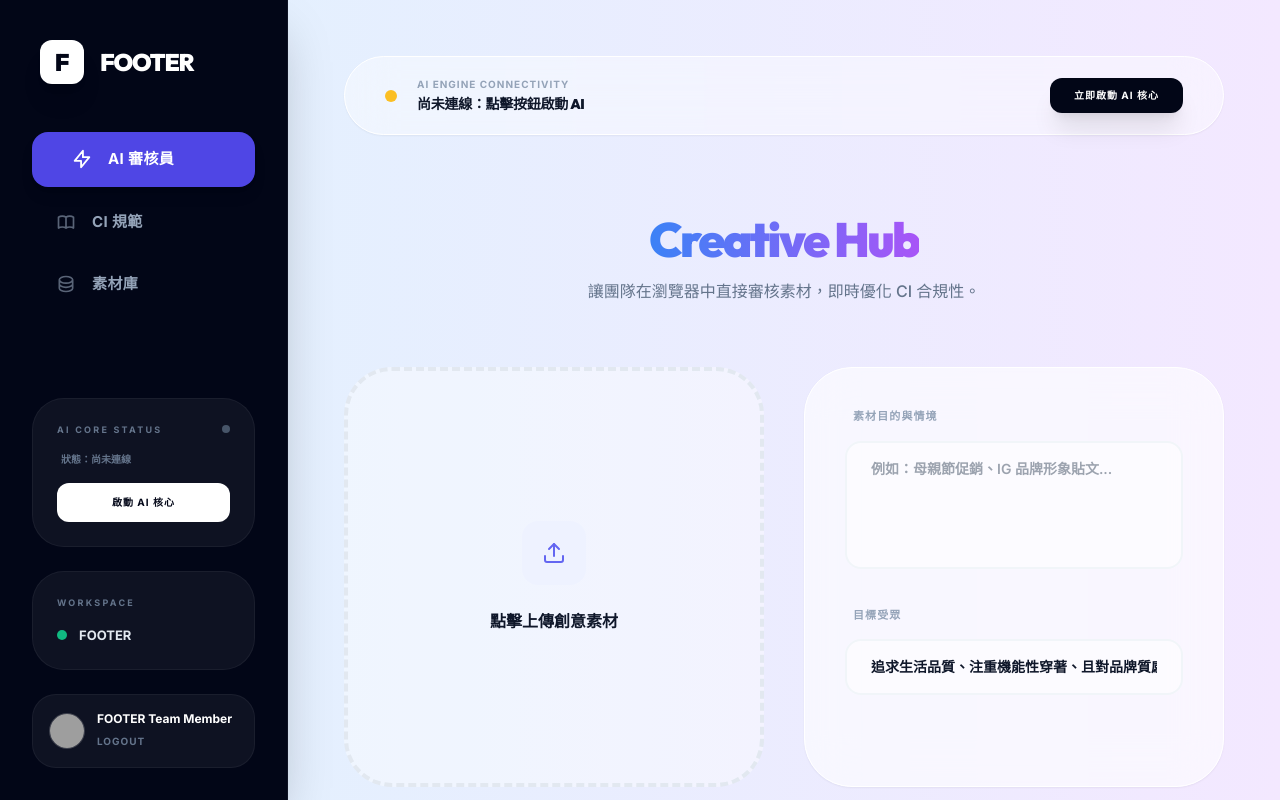
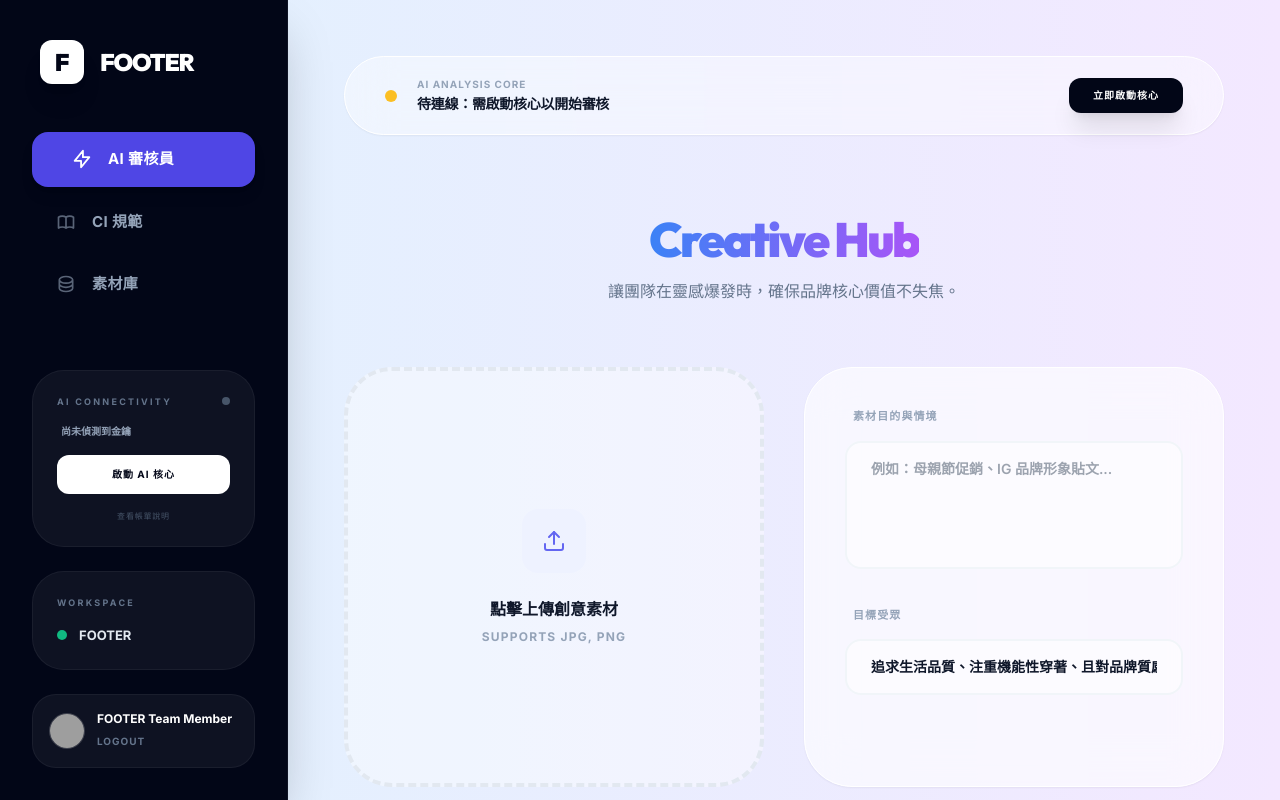
Before and after one commit to purechrisxx-cloud/CI-goalkeeper, a React (Vite) app: page / in a window 1280 px wide. Both pictures are taken after a click on the button "團隊快速進入系統". Built offline with nearby package versions, Linux system fonts and the light colour scheme; grey boxes are pictures that could not be loaded.

Commit message:
Add files via upload

```diff
--- a/components/AuditView.tsx
+++ b/components/AuditView.tsx
@@ -15,9 +15,7 @@ const AuditView: React.FC<AuditViewProps> = ({ ci, onAssetSave, assets }) => {
   const [loading, setLoading] = useState(false);
   const [result, setResult] = useState<AuditResult | null>(null);
   const [currentGroupId, setCurrentGroupId] = useState<string | null>(null);
-
-  // 核心連線狀態
-  const [connectionStatus, setConnectionStatus] = useState<'ready' | 'pending'>('pending');
+  const [hasKey, setHasKey] = useState(false);
 
   const [assetIntent, setAssetIntent] = useState('');
   const [assetTargetAudience, setAssetTargetAudience] = useState(ci.targetAudience || '');
@@ -25,40 +23,29 @@ const AuditView: React.FC<AuditViewProps> = ({ ci, onAssetSave, assets }) => {
   const fileInputRef = useRef<HTMLInputElement>(null);
 
   useEffect(() => {
-    const initConnection = async () => {
+    const checkAuth = async () => {
       const aistudio = (window as any).aistudio;
-
       if (process.env.API_KEY && process.env.API_KEY !== "") {
-        setConnectionStatus('ready');
+        setHasKey(true);
       } else if (aistudio && typeof aistudio.hasSelectedApiKey === 'function') {
-        const hasKey = await aistudio.hasSelectedApiKey();
-        setConnectionStatus(hasKey ? 'ready' : 'pending');
+        const val = await aistudio.hasSelectedApiKey();
+        setHasKey(val);
       } else {
-        setConnectionStatus('pending');
+        setHasKey(false);
       }
     };
-
-    initConnection();
-    const interval = setInterval(initConnection, 4000);
-    return () => clearInterval(interval);
+    checkAuth();
+    const timer = setInterval(checkAuth, 4000);
+    return () => clearInterval(timer);
   }, []);
 
   const handleOpenKeySelector = async () => {
     const aistudio = (window as any).aistudio;
     if (aistudio && typeof aistudio.openSelectKey === 'function') {
-      try {
-        await aistudio.openSelectKey();
-        setConnectionStatus('ready');
-      } catch (e) {
-        console.error(e);
-      }
+      await aistudio.openSelectKey();
+      setHasKey(true);
     } else {
-      alert(
-        "【AI 核心啟動提示】\n\n" +
-        "在正式瀏覽器環境中，AI 功能需要透過環境變數 (Environment Variables) 設定金鑰。\n\n" +
-        "如果您是開發者：\n請在部署平台設定 API_KEY。\n\n" +
-        "如果您是使用者：\n請聯絡管理員確認系統金鑰是否已配置。"
-      );
+      alert("啟動失敗：目前瀏覽器環境未提供金鑰連線介面。請在專屬預覽連結中開啟，或請技術管理員配置環境變數 API_KEY。");
     }
   };
 
@@ -85,7 +72,7 @@ const AuditView: React.FC<AuditViewProps> = ({ ci, onAssetSave, assets }) => {
   const handleAudit = async () => {
     if (!file) return;
 
-    if (connectionStatus !== 'ready') {
+    if (!hasKey) {
       await handleOpenKeySelector();
       return;
     }
@@ -109,8 +96,9 @@ const AuditView: React.FC<AuditViewProps> = ({ ci, onAssetSave, assets }) => {
     } catch (error: any) {
       console.error(error);
       if (error.message.includes("Requested entity was not found") || error.message.includes("API key")) {
-        setConnectionStatus('pending');
-        alert("金鑰驗證失敗。請確認金鑰是否有效，或重新連線個人 Google Gemini 金鑰。");
+        setHasKey(false);
+        alert("連線失效或金鑰已過期，請點擊重新啟動 AI 核心。");
+        handleOpenKeySelector();
       } else {
         alert(`分析發生錯誤：${error.message}`);
       }
@@ -123,32 +111,29 @@ const AuditView: React.FC<AuditViewProps> = ({ ci, onAssetSave, assets }) => {
 
   return (
     <div className="max-w-7xl mx-auto space-y-12 pb-32">
+      {/* Top Banner for Status */}
       <div className="flex items-center justify-between bg-white/40 backdrop-blur-xl px-10 py-5 rounded-[2.5rem] border border-white shadow-sm">
         <div className="flex items-center gap-5">
-          <div className={`w-3 h-3 rounded-full ${
-            connectionStatus === 'ready' ? 'bg-emerald-500 animate-pulse' : 'bg-amber-400'
-          }`}></div>
+          <div className={`w-3 h-3 rounded-full ${hasKey ? 'bg-emerald-500 animate-pulse' : 'bg-amber-400'}`}></div>
           <div>
-            <p className="text-[10px] font-black text-slate-400 uppercase tracking-widest mb-0.5">AI Engine Connectivity</p>
+            <p className="text-[10px] font-black text-slate-400 uppercase tracking-widest mb-0.5">AI Analysis Core</p>
             <p className="text-sm font-black text-slate-900 brand-font">
-              {connectionStatus === 'ready' ? '系統已連線：Google Gemini 核心' : '尚未連線：點擊按鈕啟動 AI'}
+              {hasKey ? 'Gemini 引擎已就緒' : '待連線：需啟動核心以開始審核'}
             </p>
           </div>
         </div>
-
-        <button
-          onClick={handleOpenKeySelector}
-          className="bg-slate-950 text-white px-6 py-2.5 rounded-xl text-[10px] font-black uppercase tracking-widest hover:bg-indigo-600 transition-all shadow-xl"
-        >
-          {connectionStatus === 'ready' ? '管理 AI 配置' : '立即啟動 AI 核心'}
-        </button>
+        {!hasKey && (
+          <button onClick={handleOpenKeySelector} className="bg-slate-950 text-white px-6 py-2.5 rounded-xl text-[10px] font-black uppercase tracking-widest hover:bg-indigo-600 transition-all shadow-xl">
+            立即啟動核心
+          </button>
+        )}
       </div>
 
-      <header className="relative flex flex-col items-center pt-8 pb-4">
+      <header className="relative flex flex-col items-center pt-8 pb-4 text-center">
         <h1 className="text-5xl font-black brand-font tracking-tighter mb-4">
           <span className="gradient-text">Creative Hub</span>
         </h1>
-        <p className="text-slate-500 font-medium text-center">讓團隊在瀏覽器中直接審核素材，即時優化 CI 合規性。</p>
+        <p className="text-slate-500 font-medium">讓團隊在靈感爆發時，確保品牌核心價值不失焦。</p>
       </header>
 
       {!result ? (
@@ -165,6 +150,7 @@ const AuditView: React.FC<AuditViewProps> = ({ ci, onAssetSave, assets }) => {
                 <div className="flex flex-col items-center justify-center h-full">
                   <div className="w-16 h-16 bg-indigo-50 text-indigo-500 rounded-2xl flex items-center justify-center mb-6"><Icons.Upload /></div>
                   <p className="text-base font-black text-slate-900">點擊上傳創意素材</p>
+                  <p className="text-xs text-slate-400 mt-2 font-bold uppercase tracking-widest">Supports JPG, PNG</p>
                 </div>
               )}
             </div>
@@ -203,11 +189,10 @@ const AuditView: React.FC<AuditViewProps> = ({ ci, onAssetSave, assets }) => {
             }`}
           >
             {loading ? <div className="w-5 h-5 border-2 border-white/20 border-t-white rounded-full animate-spin"></div> : <Icons.Zap />}
-            {loading ? 'AI 教練正在審閱...' : connectionStatus === 'ready' ? '啟動品牌深度分析' : '啟動 AI 核心後繼續'}
+            {loading ? 'AI 教練正在審閱...' : '啟動品牌深度分析'}
           </button>
         </div>
       ) : (
-        /* ... 略過不變的結果顯示部分以保持簡潔 ... */
         <div className="animate-in fade-in slide-in-from-bottom-12 duration-1000 space-y-10">
           <div className="bg-white/40 backdrop-blur-xl rounded-[4rem] p-10 border border-white shadow-sm overflow-hidden">
             <h3 className="text-[11px] font-black text-slate-400 uppercase tracking-[0.4em] mb-8 ml-2">Creative Evolution</h3>
@@ -215,7 +200,7 @@ const AuditView: React.FC<AuditViewProps> = ({ ci, onAssetSave, assets }) => {
               {versionHistory.map((v, i) => (
                 <div key={v.id} className={`group relative rounded-[2.5rem] overflow-hidden border-2 transition-all ${i === 0 ? 'border-indigo-600 shadow-2xl scale-105 z-10' : 'border-white opacity-60 hover:opacity-100'}`}>
                   <div className="aspect-[4/5] bg-slate-100">
-                    <img src={v.url} className="w-full h-full object-cover" />
+                    <img src={v.url} className="w-full h-full object-cover" alt="Iteration" />
                   </div>
                   <div className="absolute inset-0 bg-gradient-to-t from-slate-950/80 via-transparent flex flex-col justify-end p-6">
                     <p className="text-[10px] font-black text-white/60 uppercase">Version {v.version}</p>
@@ -236,7 +221,7 @@ const AuditView: React.FC<AuditViewProps> = ({ ci, onAssetSave, assets }) => {
                 </div>
                 <div>
                   <div className="flex justify-between text-[10px] font-black uppercase tracking-widest mb-3">
-                    <span>Creative Potential</span>
+                    <span>Creative Energy</span>
                     <span className="text-indigo-400">{result.creativeEnergy}%</span>
                   </div>
                   <div className="h-2 w-full bg-white/5 rounded-full overflow-hidden">
@@ -270,7 +255,7 @@ const AuditView: React.FC<AuditViewProps> = ({ ci, onAssetSave, assets }) => {
                     {result.suggestions.creative.map((s, i) => (
                       <div key={i} className="p-6 bg-indigo-50/20 rounded-[2rem] flex gap-5 border border-transparent hover:border-indigo-200 transition-all">
                         <span className="text-indigo-500 font-black brand-font text-lg">★</span>
-                        <p className="text-[14px] font-bold text-slate-700 Learing-relaxed">{s}</p>
+                        <p className="text-[14px] font-bold text-slate-700 leading-relaxed">{s}</p>
                       </div>
                     ))}
                   </div>
--- a/components/Sidebar.tsx
+++ b/components/Sidebar.tsx
@@ -11,48 +11,54 @@ interface SidebarProps {
 }
 
 const Sidebar: React.FC<SidebarProps> = ({ activeTab, setActiveTab, activeProfileName, user, onLogout }) => {
-  const [aiStatus, setAiStatus] = useState<'system' | 'user' | 'none'>('none');
+  const [connectionType, setConnectionType] = useState<'system' | 'user' | 'none'>('none');
 
   useEffect(() => {
-    const checkKey = async () => {
+    const checkConnection = async () => {
       const aistudio = (window as any).aistudio;
 
-      // 優先權 1: 檢查是否有系統環境變數注入的 Key
+      // 1. 檢查是否有開發者預設的系統金鑰 (process.env.API_KEY)
       if (process.env.API_KEY && process.env.API_KEY !== "") {
-        setAiStatus('system');
+        setConnectionType('system');
+        return;
       }
-      // 優先權 2: 檢查是否透過選取器選取了 Key
-      else if (aistudio && typeof aistudio.hasSelectedApiKey === 'function') {
+
+      // 2. 檢查是否有使用者透過 aistudio 選取的個人金鑰
+      if (aistudio && typeof aistudio.hasSelectedApiKey === 'function') {
         const hasKey = await aistudio.hasSelectedApiKey();
-        if (hasKey) setAiStatus('user');
-        else setAiStatus('none');
+        if (hasKey) {
+          setConnectionType('user');
+          return;
+        }
       }
-      else {
-        setAiStatus('none');
-      }
+
+      setConnectionType('none');
     };
-    checkKey();
-    const timer = setInterval(checkKey, 3000);
+
+    checkConnection();
+    const timer = setInterval(checkConnection, 3000);
     return () => clearInterval(timer);
   }, []);
 
-  const handleConnectKey = async () => {
+  const handleConnect = async () => {
     const aistudio = (window as any).aistudio;
 
     if (aistudio && typeof aistudio.openSelectKey === 'function') {
       try {
         await aistudio.openSelectKey();
-        // 規範要求：觸發後即視為成功，狀態會由 useEffect 的輪詢更新
+        // 規範：呼叫後應假設成功並繼續
+        setConnectionType('user');
       } catch (e) {
-        console.error("Open Select Key Error:", e);
+        console.error("Connection failed", e);
       }
     } else {
-      // 在正式瀏覽器中，給予明確的開發者/使用者引導
+      // 在不支援 aistudio 選取器的正式瀏覽器環境下的處理
       alert(
-        "【AI 核心啟動提示】\n\n" +
-        "1. 本功能在「AI 預覽環境」中可透過 Google 帳號直接選取金鑰。\n" +
-        "2. 若您是在正式網址使用，請在您的主機環境（如 Vercel, Netlify）設定名為 API_KEY 的環境變數。\n" +
-        "3. 本地開發請在 .env 檔案中加入 API_KEY=您的金鑰。"
+        "【AI 核心連線指南】\n\n" +
+        "目前您處於獨立瀏覽器模式。如需啟動 AI 功能，請：\n" +
+        "1. 在部署平台 (如 Vercel/Netlify) 設定 API_KEY 環境變數。\n" +
+        "2. 或確保在 Google AI Studio 的專屬預覽連結中開啟本網站。\n\n" +
+        "本系統基於安全規範，不提供直接手打輸入金鑰的欄位。"
       );
     }
   };
@@ -91,25 +97,32 @@ const Sidebar: React.FC<SidebarProps> = ({ activeTab, setActiveTab, activeProfil
       </nav>
 
       <div className="p-8 space-y-6">
-        {/* AI Key Management Section */}
+        {/* AI Key Status Monitoring */}
         <div className="bg-white/5 rounded-[2rem] p-6 border border-white/5 space-y-4">
           <div className="flex items-center justify-between">
-            <p className="text-[9px] font-black uppercase tracking-[0.25em] text-slate-500">AI Core Status</p>
-            <div className={`w-2 h-2 rounded-full ${aiStatus !== 'none' ? 'bg-emerald-500 shadow-[0_0_10px_rgba(16,185,129,0.5)]' : 'bg-slate-600'}`}></div>
+            <p className="text-[9px] font-black uppercase tracking-[0.25em] text-slate-500">AI Connectivity</p>
+            <div className={`w-2 h-2 rounded-full ${connectionType !== 'none' ? 'bg-emerald-500 shadow-[0_0_10px_rgba(16,185,129,0.5)]' : 'bg-slate-600'}`}></div>
           </div>
 
-          <div className="text-[10px] font-bold text-slate-500 mb-1 px-1">
-            {aiStatus === 'system' ? '連線來源：環境變數' : aiStatus === 'user' ? '連線來源：個人帳號' : '狀態：尚未連線'}
+          <div className="px-1">
+            <p className="text-[10px] font-bold text-slate-400">
+              {connectionType === 'system' ? '已連線 (系統預設)' :
+               connectionType === 'user' ? '已連線 (個人帳戶)' : '尚未偵測到金鑰'}
+            </p>
           </div>
 
           <button
-            onClick={handleConnectKey}
+            onClick={handleConnect}
             className={`w-full py-3 rounded-xl text-[10px] font-black uppercase tracking-widest transition-all ${
-              aiStatus !== 'none' ? 'bg-indigo-500/10 text-indigo-400 hover:bg-indigo-500/20' : 'bg-white text-slate-950 hover:scale-105'
+              connectionType !== 'none' ? 'bg-indigo-500/10 text-indigo-400 hover:bg-indigo-500/20' : 'bg-white text-slate-950 hover:scale-105'
             }`}
           >
-            {aiStatus !== 'none' ? '管理 AI 金鑰' : '啟動 AI 核心'}
+            {connectionType !== 'none' ? '管理個人金鑰' : '啟動 AI 核心'}
           </button>
+
+          <a href="https://ai.google.dev/gemini-api/docs/billing" target="_blank" rel="noreferrer" className="block text-[8px] text-center text-slate-600 hover:text-indigo-400 transition-colors uppercase tracking-widest">
+            查看帳單說明
+          </a>
         </div>
 
         <div className="bg-white/5 rounded-[2rem] p-6 border border-white/5">
```
Also changed, not shown: components/HistoryView.tsx (+6 -4 lines), services/geminiService.ts (+4 -3 lines).
